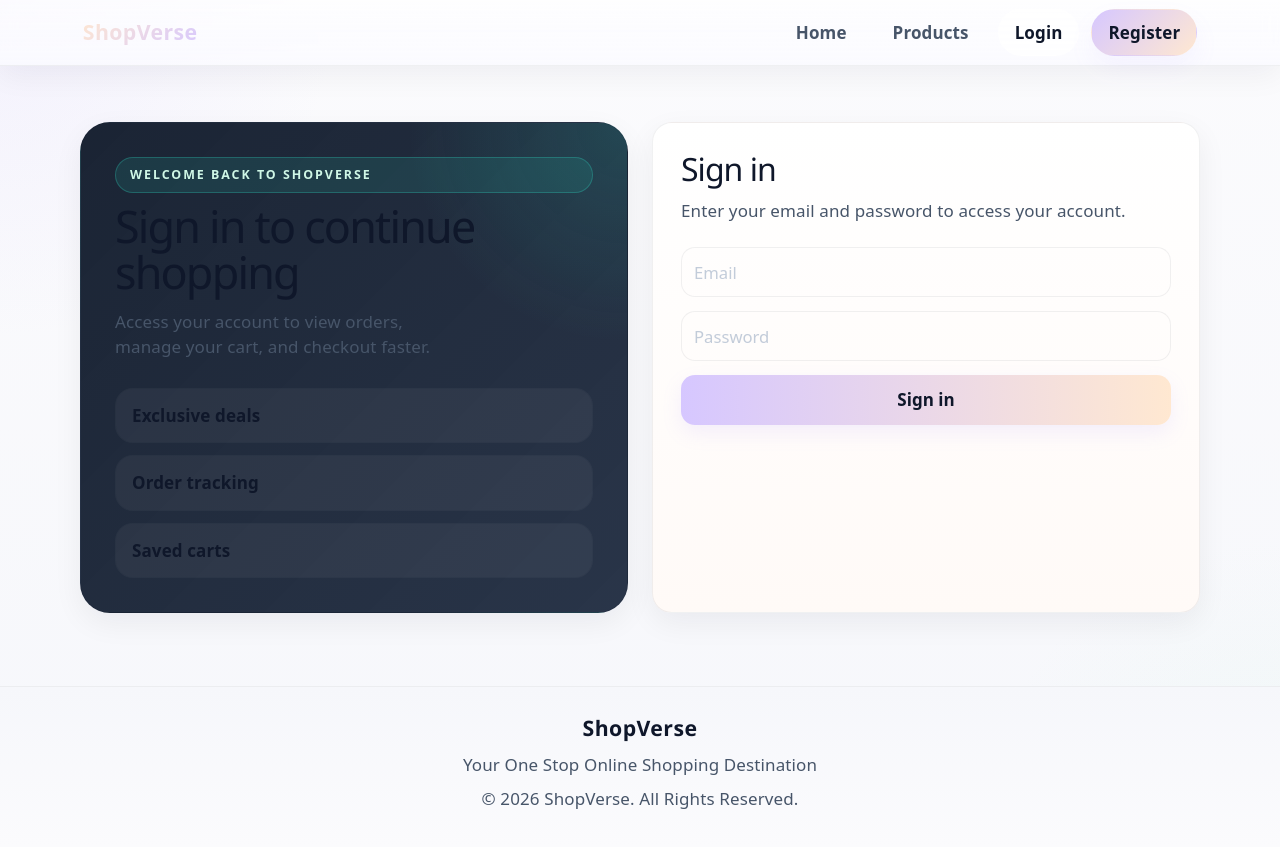
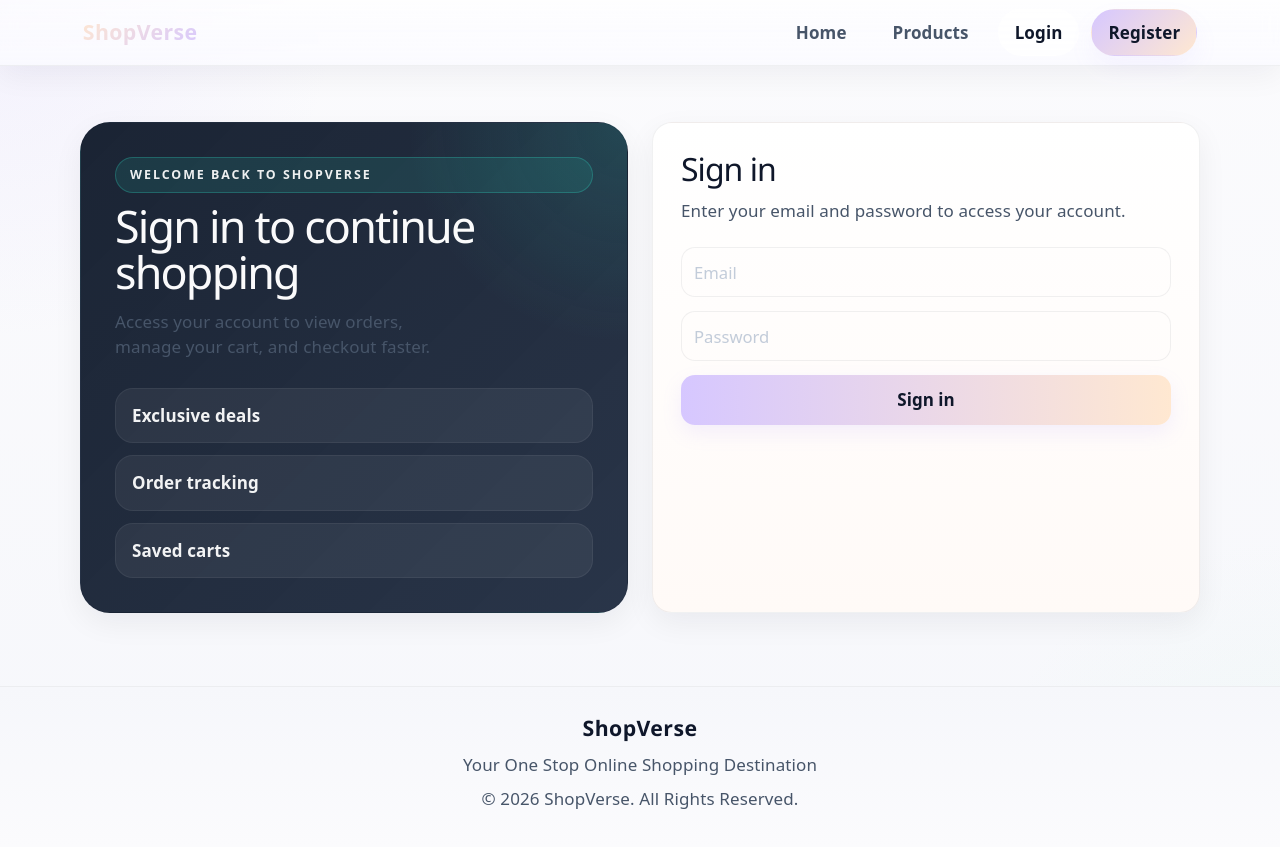
Before and after one commit to hasinireddy12/shopverse, a React (Vite) app in the folder client/: page /login in a window 1280 px wide. Built offline with nearby package versions, Linux system fonts and the light colour scheme.

Commit message:
Fix: improve contrast on login visual panel (Auth.css)

```diff
--- a/client/src/styles/Auth.css
+++ b/client/src/styles/Auth.css
@@ -24,9 +24,18 @@
   text-align: left;
 }
 
+/* Make text readable over the dark visual panel */
+.auth-visual,
+.auth-visual h1,
+.auth-visual p,
+.auth-visual .eyebrow {
+  color: rgba(255,255,255,0.92);
+}
+
 .auth-visual h1 {
   font-size: clamp(2.2rem, 3.5vw, 3.8rem);
   margin: 10px 0 14px;
+  color: rgba(255,255,255,0.98);
 }
 
 .auth-visual p {
@@ -43,9 +52,9 @@
 .auth-point {
   padding: 14px 16px;
   border-radius: 18px;
-  background: rgba(255, 255, 255, 0.05);
-  border: 1px solid var(--border);
-  color: var(--text-h);
+  background: rgba(255, 255, 255, 0.06);
+  border: 1px solid rgba(255,255,255,0.06);
+  color: rgba(255,255,255,0.94);
   font-weight: 700;
 }
 
```
